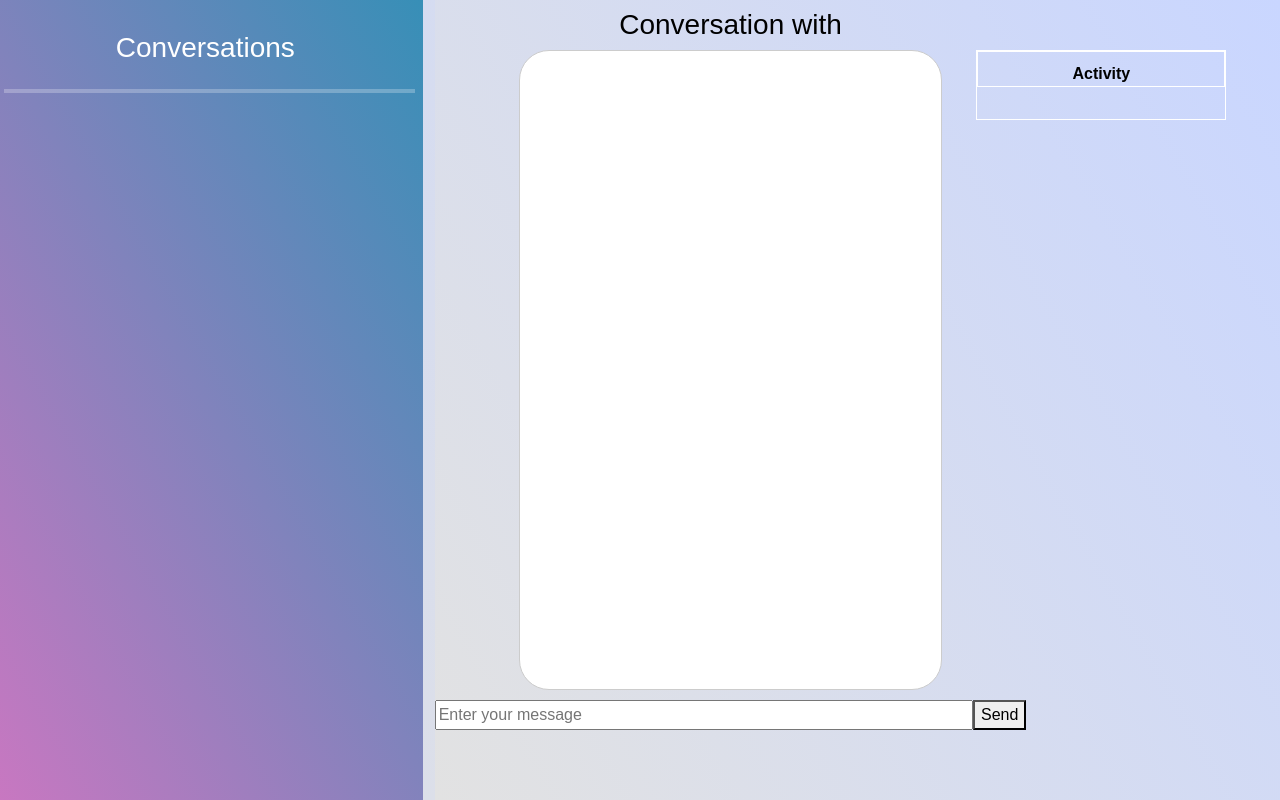
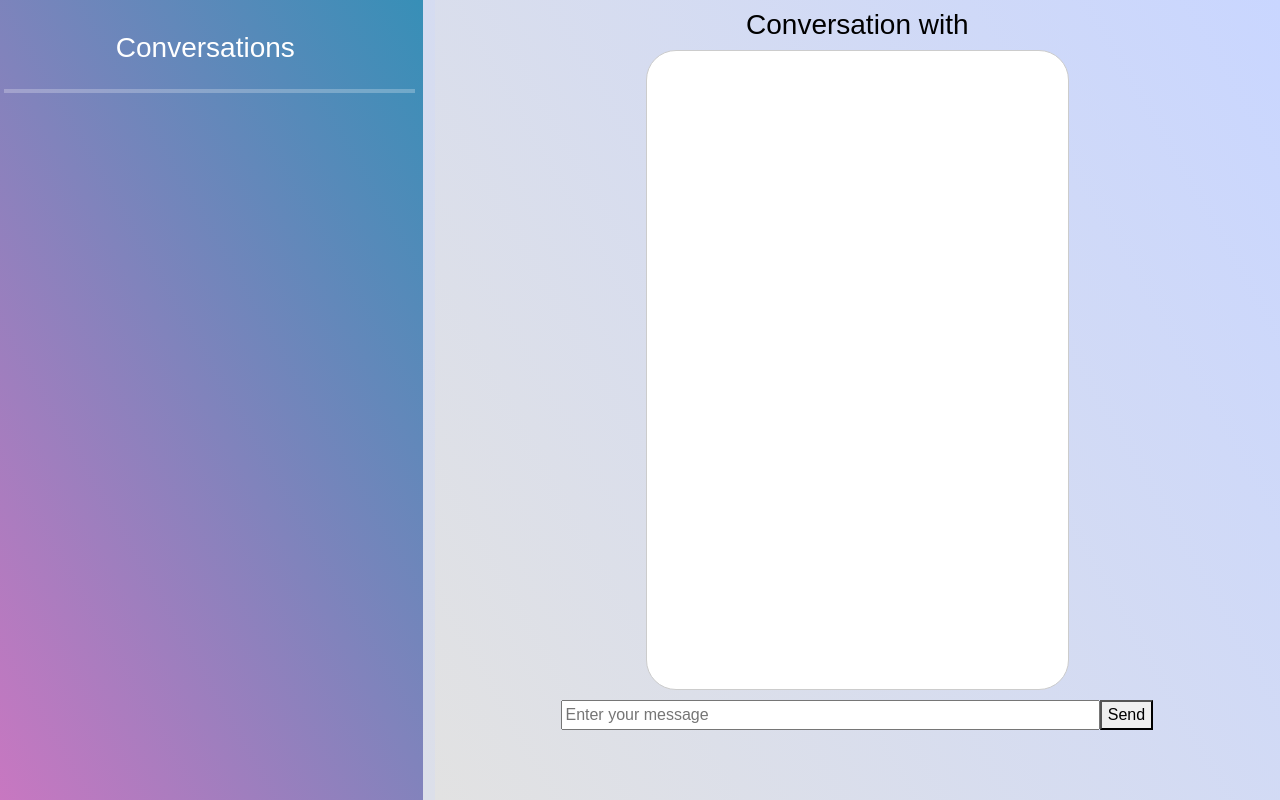
Before and after one commit to YueYingLee/CMPE-148, a Flask app: template app/templates/conversation.html in a window 1280 px wide. Shown: the part 56-856 px from the top of the page. Run offline with Flask 3, Linux system fonts and the light colour scheme; the template is opened without the code that fills it, so the values that code supplies are empty; some libraries are stand-ins or nearby versions.

Commit message:
remove activity list html

```diff
--- a/app/templates/conversation.html
+++ b/app/templates/conversation.html
@@ -138,13 +138,12 @@
           msgInput.value = "";
         }
       </script>
-        <div class = "activity-list">
+        <!--<div class = "activity-list">
           <p class = "activity-title user-item"><strong>Activity</strong></p>
           <div class = 'activity-detail'>
             <ul id = "activity"></ul>
           </div>
-
-        </div>
+        </div> -->
         <script>
             function updateActivity(sender,time) {
               var remove = document.getElementsById(sender);
```
